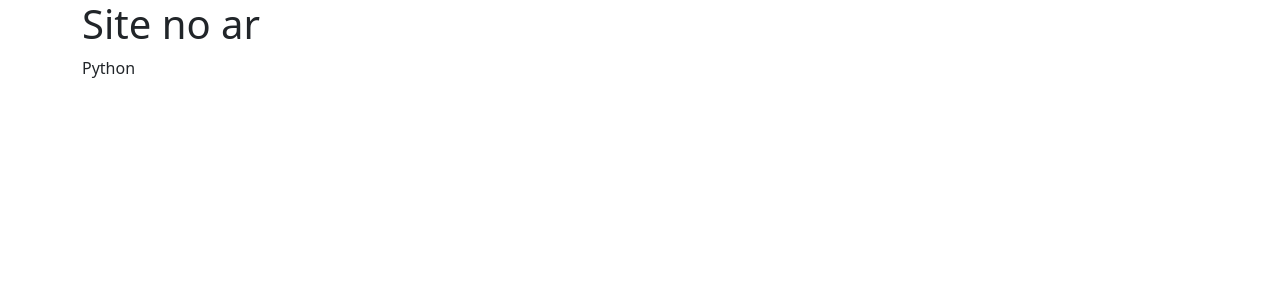
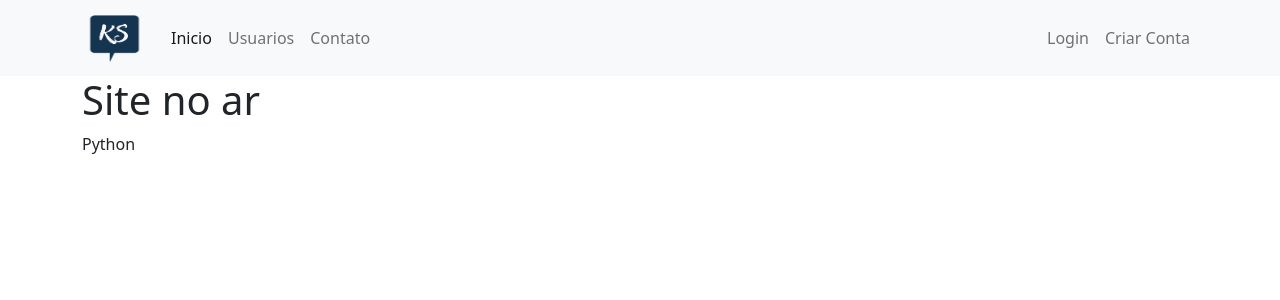
Before and after one commit to KevinSoffa/Rede_Social-KS, a Flask app: page / in a window 1280 px wide. Shown: the top 300 px of the page. Run offline with Flask 2, Linux system fonts and the light colour scheme.

Commit message:
colocando nav_bar

```diff
--- a/main.py
+++ b/main.py
@@ -1,4 +1,8 @@
-from flask import Flask, render_template
+from flask import (
+    Flask,
+    render_template,
+    url_for
+)
 
 
 app = Flask(__name__)
@@ -8,16 +12,18 @@ lista_usuarios = ['Kevin', 'Fernanda', 'Leo']
 
 @app.route('/')
 def home():
+
     return render_template('home.html')
 
 
 @app.route('/contato')
 def contato():
+
     return render_template('contato.html')
 
 
 @app.route('/usuarios')
-def usuario():
+def usuarios():
 
     return render_template(
         'usuarios.html',
@@ -28,7 +34,3 @@ def usuario():
 
 if __name__=='__main__':
     app.run(debug=True)
-
-
-
-# Fim aula 06
--- a/templates/base.html
+++ b/templates/base.html
@@ -12,6 +12,8 @@
 </head>
 <body>
 
+    {% include 'navbar.html' %}
+
     {% block body %}
     {% endblock %}
 
--- /dev/null
+++ b/templates/navbar.html
@@ -0,0 +1,31 @@
+<nav class="navbar navbar-expand-lg navbar-light bg-light">
+    <div class="container-fluid container">
+      <a class="navbar-brand" href="{{ url_for('home') }}">
+        <img src="/static/images/ks_nav_bar.png" alt="" width="65" height="50">
+      </a>
+      <button class="navbar-toggler" type="button" data-bs-toggle="collapse" data-bs-target="#navbarSupportedContent" aria-controls="navbarSupportedContent" aria-expanded="false" aria-label="Toggle navigation">
+        <span class="navbar-toggler-icon"></span>
+      </button>
+      <div class="collapse navbar-collapse" id="navbarSupportedContent">
+        <ul class="navbar-nav me-auto mb-2 mb-lg-0">
+          <li class="nav-item">
+            <a class="nav-link active" aria-current="page" href="{{ url_for('home') }}">Inicio</a>
+          </li>
+          <li class="nav-item">
+            <a class="nav-link btn-outline-secondary" href="{{ url_for('usuarios') }}">Usuarios</a>
+          </li>
+          <li class="nav-item">
+            <a class="nav-link btn-outline-secondary" href="{{ url_for('contato') }}">Contato</a>
+          </li>
+        </ul>
+        <ul class="navbar-nav d-flex">
+            <li class="nav-item">
+                <a class="nav-link" href="#">Login</a>
+            </li>
+            <li class="nav-item">
+                <a class="nav-link" href="#">Criar Conta</a>
+            </li>
+        </ul>
+      </div>
+    </div>
+  </nav>
```
Also changed, not shown: static/images/ks_nav_bar.png (added).
